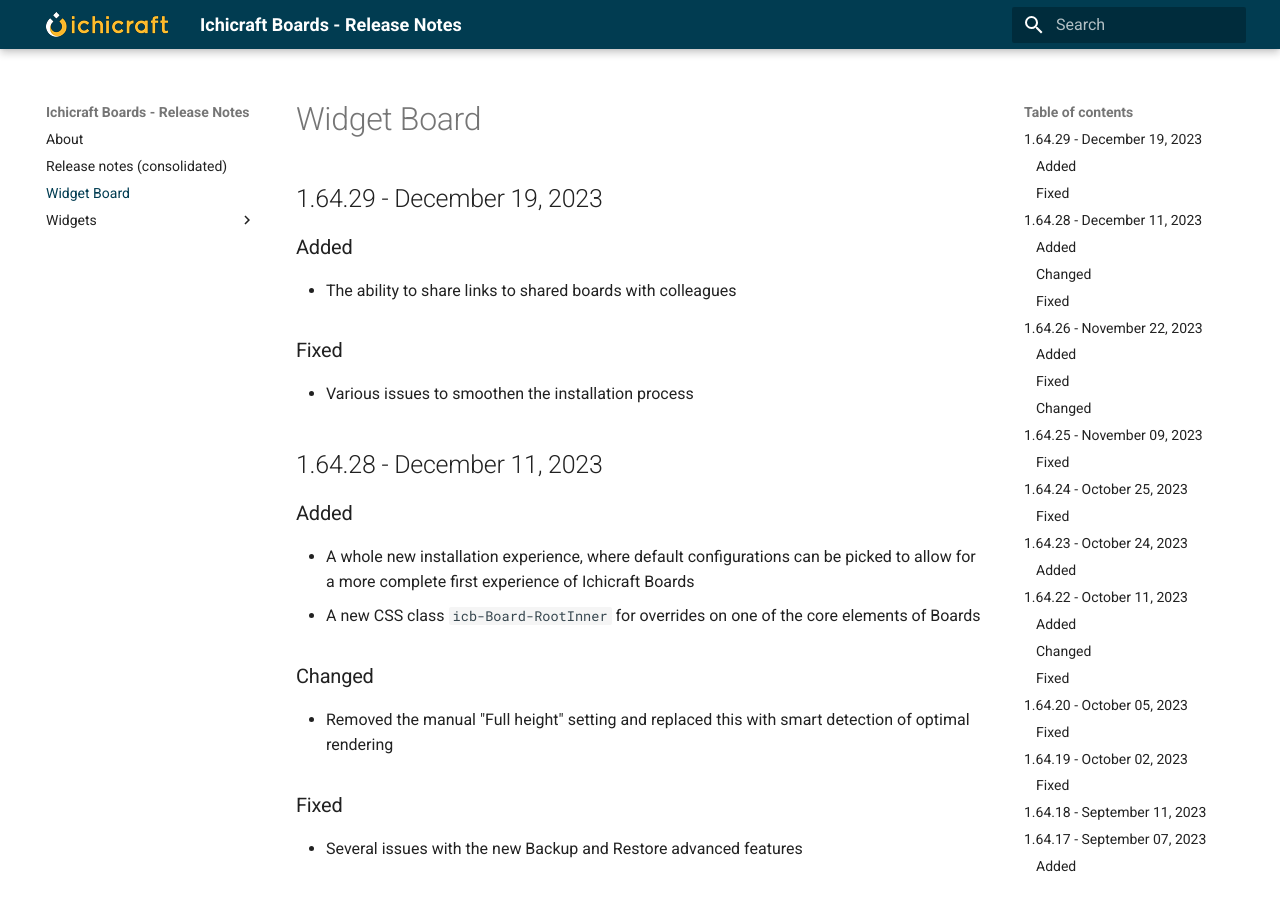
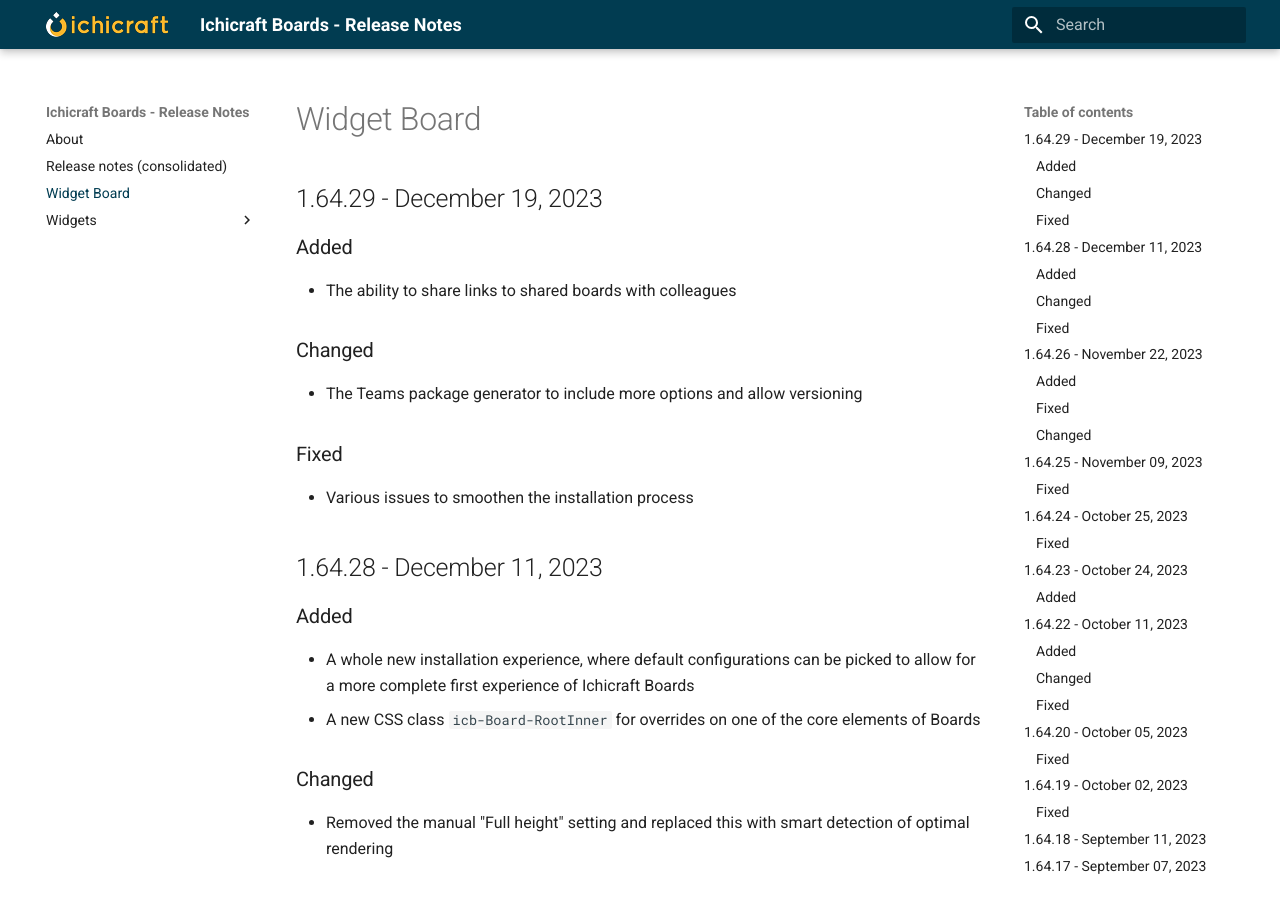
Before and after one commit to ichicraft/widgets-docs, an MkDocs documentation site: the page built from docs/Widget Board.md, in a window 1280 px wide and 900 px high. Built offline with MkDocs 1.6.1 and Material for MkDocs 9.7.7, drawn with Linux system fonts in a browser that asks for light colours.

Commit message:
added documentation

```diff
--- a/docs/Widget Board.md
+++ b/docs/Widget Board.md
@@ -2,6 +2,9 @@
 
 ### Added
 - The ability to share links to shared boards with colleagues
+
+### Changed
+- The Teams package generator to include more options and allow versioning
 
 ### Fixed
 - Various issues to smoothen the installation process
```
Also changed, not shown: docs/Release-notes-(consolidated).md (+3 -0 lines).
